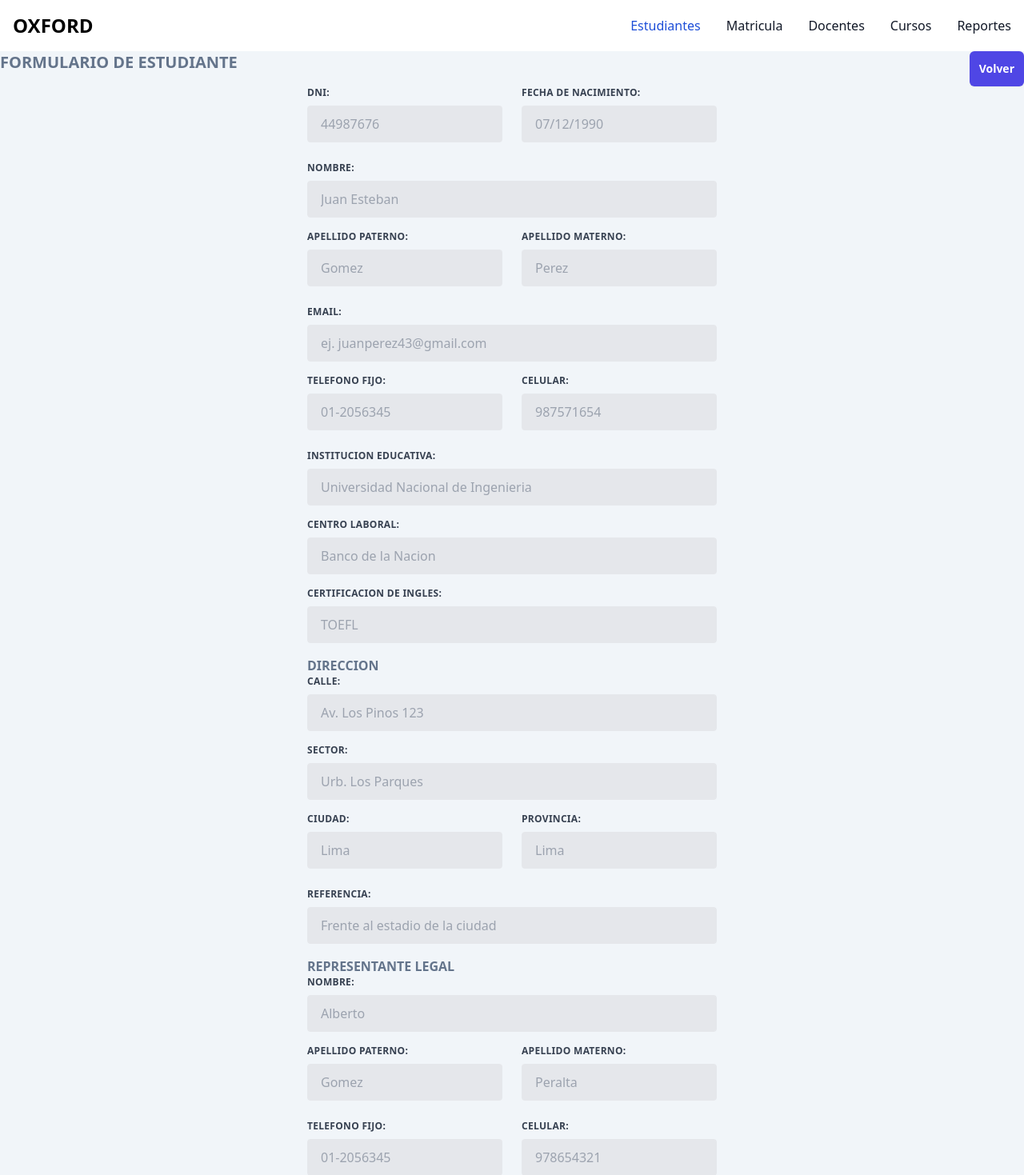
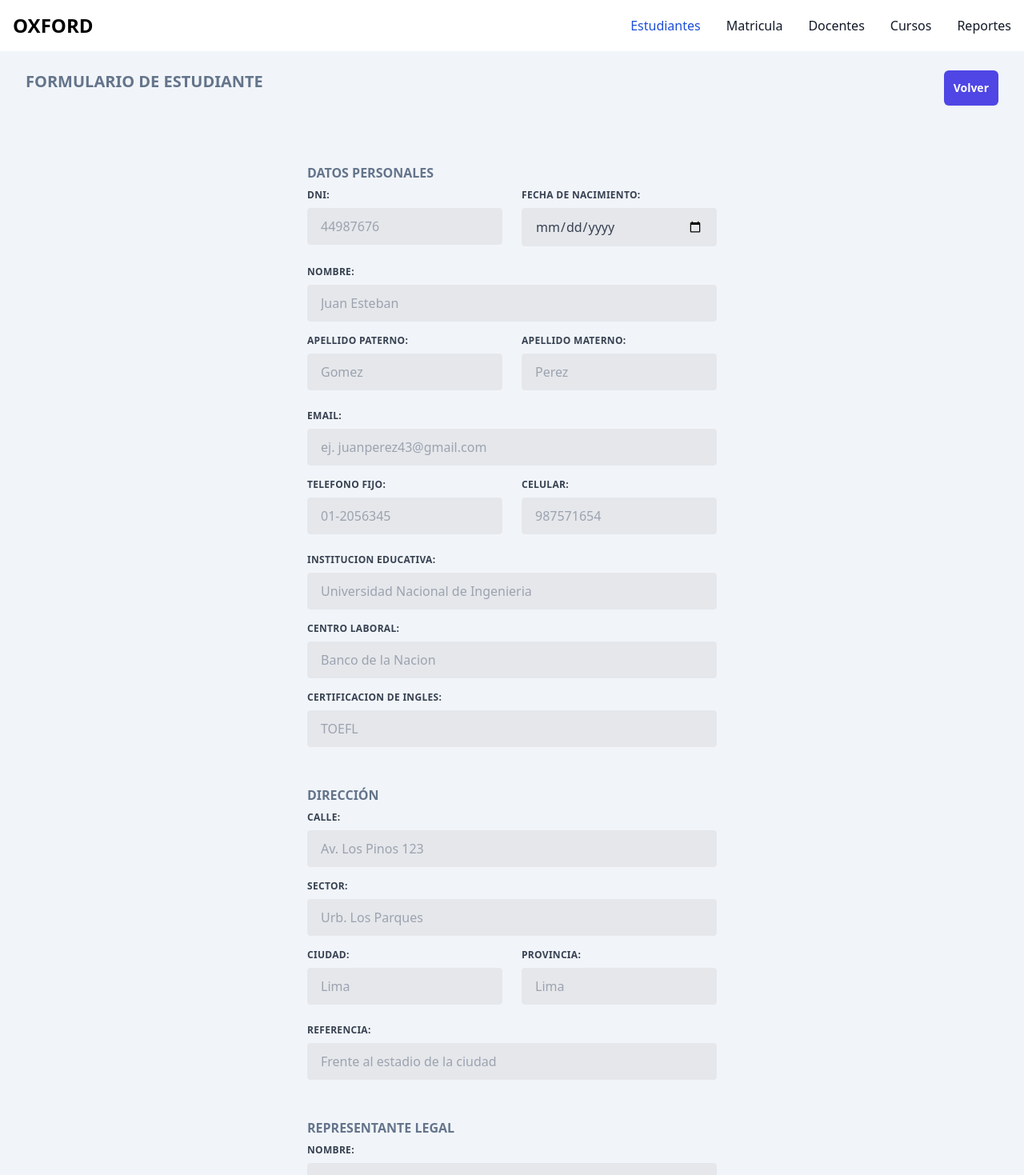
Before and after one commit to noerromero/oxford-frontend-backoffice, a React (Vite) app: page /main/students/new in a window 1280 px wide. Shown: the top 1469 px of the page at 80% size. Built offline with nearby package versions, Linux system fonts and the light colour scheme.

Commit message:
ccs style update and input type

```diff
--- a/src/components/students/StudentForm.tsx
+++ b/src/components/students/StudentForm.tsx
@@ -7,8 +7,14 @@ type StudentFormProps = {
 export default function StudentForm({ student }: StudentFormProps) {
   return (
     <>
-      <div className="flex flex-wrap -mx-3 mb-6">
-        <div className="w-full md:w-1/2 px-3 mb-6 md:mb-0">
+      <div>
+        <div className="mt-12 mb-2">
+          <h3 className="text-m font-black text-slate-500 uppercase">
+            Datos personales
+          </h3>
+        </div>
+        <div className="flex flex-wrap -mx-3 mb-6 ">
+          <div className="w-full md:w-1/2 px-3 mb-6 md:mb-0 ">
             <label
               className="block uppercase tracking-wide text-gray-700 text-xs font-bold mb-2"
               htmlFor="dni"
@@ -17,7 +23,7 @@ export default function StudentForm({ student }: StudentFormProps) {
             </label>
             <input
               id="dni"
-            type="text"
+              type="number"
               className="appearance-none block w-full bg-gray-200 text-gray-700 border border-gray-200 rounded py-3 px-4 leading-tight focus:outline-none focus:bg-white focus:border-gray-500"
               placeholder="44987676"
               name="dni"
@@ -34,7 +40,7 @@ export default function StudentForm({ student }: StudentFormProps) {
             </label>
             <input
               id="birthday"
-            type="text"
+              type="date"
               className="appearance-none block w-full bg-gray-200 text-gray-700 border border-gray-200 rounded py-3 px-4 leading-tight focus:outline-none focus:bg-white focus:border-gray-500"
               placeholder="07/12/1990"
               name="birthday"
@@ -105,7 +111,7 @@ export default function StudentForm({ student }: StudentFormProps) {
           </label>
           <input
             id="email"
-          type="text"
+            type="email"
             className="appearance-none block w-full bg-gray-200 text-gray-700 border border-gray-200 rounded py-3 px-4 leading-tight focus:outline-none focus:bg-white focus:border-gray-500"
             placeholder="ej. juanperez43@gmail.com"
             name="email"
@@ -123,7 +129,7 @@ export default function StudentForm({ student }: StudentFormProps) {
             </label>
             <input
               id="phone"
-            type="text"
+              type="tel"
               className="appearance-none block w-full bg-gray-200 text-gray-700 border border-gray-200 rounded py-3 px-4 leading-tight focus:outline-none focus:bg-white focus:border-gray-500"
               placeholder="01-2056345"
               name="phone"
@@ -140,7 +146,7 @@ export default function StudentForm({ student }: StudentFormProps) {
             </label>
             <input
               id="cellphone"
-            type="text"
+              type="cel"
               className="appearance-none block w-full bg-gray-200 text-gray-700 border border-gray-200 rounded py-3 px-4 leading-tight focus:outline-none focus:bg-white focus:border-gray-500"
               placeholder="987571654"
               name="cellphone"
@@ -199,10 +205,11 @@ export default function StudentForm({ student }: StudentFormProps) {
             defaultValue={student?.englishCertificate}
           />
         </div>
+      </div>
 
-      <div>
+      <div className="mt-12 mb-2">
         <h3 className="text-m font-black text-slate-500 uppercase">
-          Direccion
+          Dirección
         </h3>
       </div>
 
@@ -293,7 +300,7 @@ export default function StudentForm({ student }: StudentFormProps) {
         />
       </div>
 
-      <div>
+      <div className="mt-12 mb-2">
         <h3 className="text-m font-black text-slate-500 uppercase">
           Representante legal
         </h3>
@@ -362,7 +369,7 @@ export default function StudentForm({ student }: StudentFormProps) {
           </label>
           <input
             id="legalRepresentativePhone"
-            type="text"
+            type="tel"
             className="appearance-none block w-full bg-gray-200 text-gray-700 border border-gray-200 rounded py-3 px-4 leading-tight focus:outline-none focus:bg-white focus:border-gray-500"
             placeholder="01-2056345"
             name="legalRepresentativePhone"
@@ -379,7 +386,7 @@ export default function StudentForm({ student }: StudentFormProps) {
           </label>
           <input
             id="legalRepresentativeCellphone"
-            type="text"
+            type="tel"
             className="appearance-none block w-full bg-gray-200 text-gray-700 border border-gray-200 rounded py-3 px-4 leading-tight focus:outline-none focus:bg-white focus:border-gray-500"
             placeholder="978654321"
             name="legalRepresentativeCellphone"
--- a/src/views/students/Students.tsx
+++ b/src/views/students/Students.tsx
@@ -13,7 +13,7 @@ export default function Students() {
 
   return (
     <>
-      <div className="flex justify-between">
+      <div className="flex justify-between px-8 py-8">
         <h2 className="text-4xl font-black text-slate-500">Estudiantes</h2>
         <Link
           to="new"
--- a/src/views/students/newStudent.tsx
+++ b/src/views/students/newStudent.tsx
@@ -28,12 +28,12 @@ export default function NewStudent() {
 
   return (
     <>
-      <div className="flex justify-between">
+      <div className="flex justify-between px-8 py-6">
         <h3 className="text-xl font-black text-slate-500 uppercase">
           Formulario de estudiante
         </h3>
         <Link
-          to="/"
+          to="Main1/x"
           className="rounded-md bg-indigo-600 p-3 text-sm font-bold text-white shadow-sm hover:bg-indigo-500"
         >
           Volver
@@ -47,7 +47,7 @@ export default function NewStudent() {
 
         <input
           type="submit"
-          className="mt-5 w-full bg-indigo-600 p-2 text-white font-bold text-lg cursor-pointer rounded"
+          className=" mb-8 mt-5 w-full bg-indigo-600 p-2 text-white font-bold text-lg cursor-pointer rounded"
           value="Registrar"
         />
       </Form>
```
Lines whose indentation alone changed are shown as unchanged.
